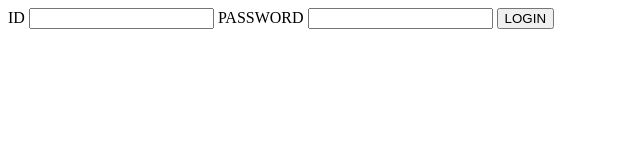
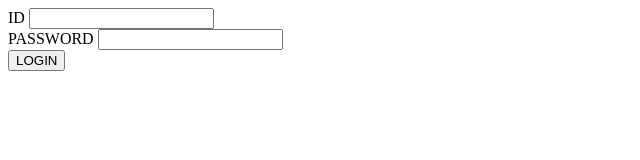
Before and after one commit to ogu1304/2023-WSM-103, a plain HTML site: page form.html in a window 1280 px wide. Shown: the whole page, without its empty margins (0-640 px from the left). Drawn offline with Linux system fonts and the light colour scheme.

Commit message:
코드에 대한 설명 + <div>

```diff
--- a/form.html
+++ b/form.html
@@ -5,12 +5,22 @@
         <title>form</title>
     </head>
     <body>
+        <!-- 줄바꿈 + css 활용 -->
+        <div>
+        <!-- for 속성에 id 값을 매칭시켜서 <input>과 의미적으로 연결 -->
         <label for="i_id">ID</label>
+        <!-- 텍스트 정보를 담을 수 있는 공간 -->
+        <!-- <input>은 기본적으로 줄바꿈이 되지 않는다 -->
         <input id="i_id" type="text">
+    </div>
 
+    <div>
         <label for="i_pwd">PASSWORD</label>
+        <!-- 비밀번호 정보를 담을 수 있는 공간 -->
         <input id="i_pwd" type="password">
-
+    </div>
+    <div>
         <input type="submit" value="LOGIN">
+    </div>
     </body>
 </html>
```
